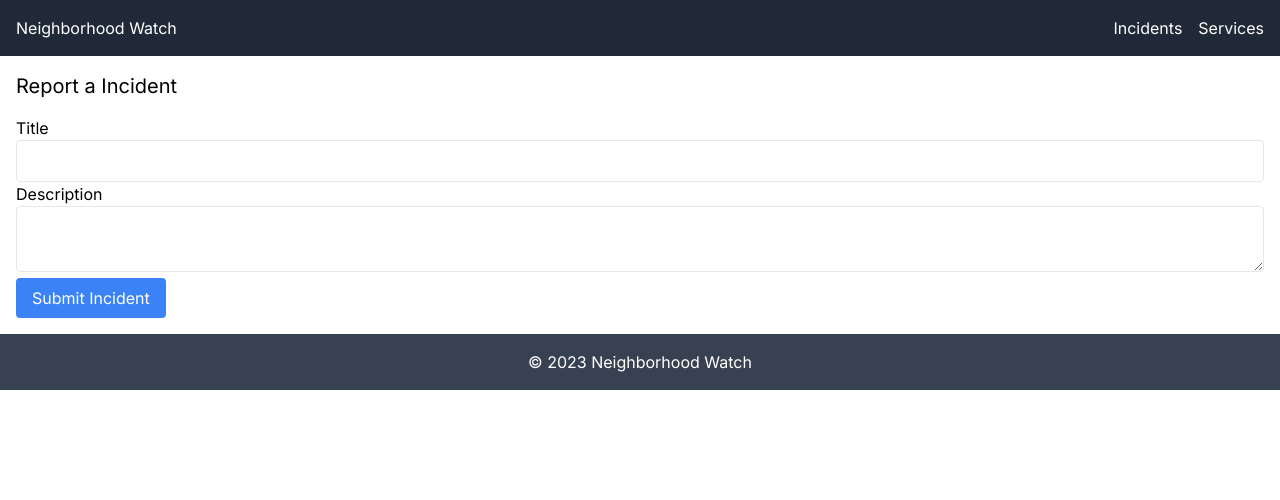
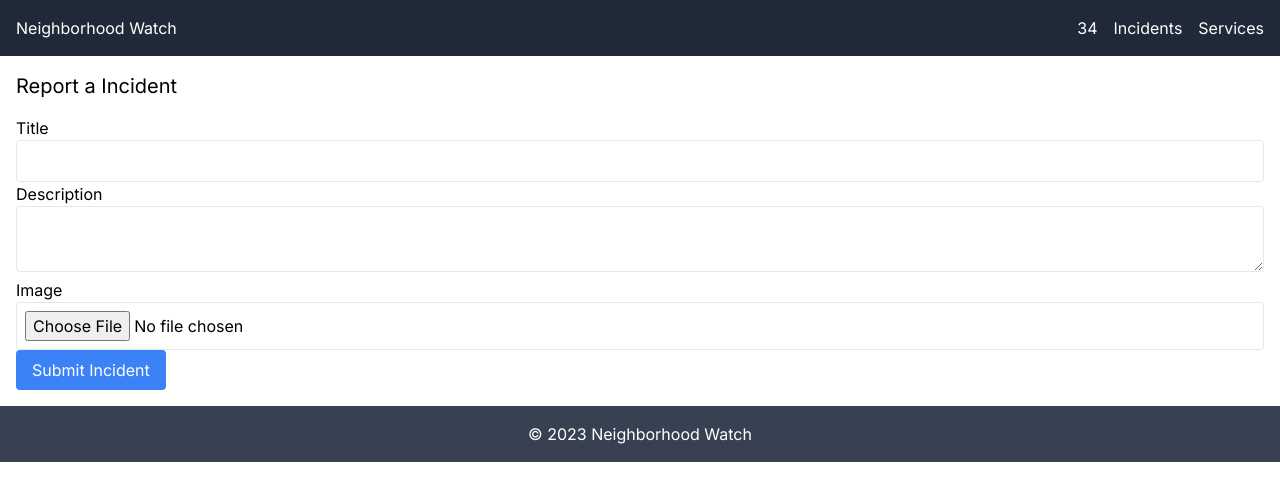
Before and after one commit to frontenddevtrainer/security-watch-app, a Next.js app: page /report-incidents in a window 1280 px wide. Shown: the top 500 px of the page. Built offline with nearby package versions, Linux system fonts and the light colour scheme; no server answers.

Commit message:
weather component with use client

```diff
--- a/app/report-incidents/page.tsx
+++ b/app/report-incidents/page.tsx
@@ -5,19 +5,26 @@ export default function ReportIncidentsPage() {
 
     const [incident, setIncident] = useState({
         title: "",
-        description: ""
+        description: "",
+        image: ""
     })
 
     const [isProcessing, setIsProcessing] = useState(false);
 
     function handleChange(e: any) {
-        setIncident({ ...incident, [e.target.name]: e.target.value })
+        if (e.target.name === "image") {
+            setIncident({ ...incident, image: e.target.files[0] })
+        }
+        else {
+            setIncident({ ...incident, [e.target.name]: e.target.value })
+        }
     }
 
     function cleanUpForm() {
         setIncident({
             title: "",
-            description: ""
+            description: "",
+            image: ""
         })
     }
 
@@ -54,6 +61,10 @@ export default function ReportIncidentsPage() {
                 <label className="block">Description</label>
                 <textarea className="w-full p-2 border rounded" id="description" name="description" value={incident.description} onChange={handleChange}></textarea>
             </div>
+            <div>
+                <label className="block">Image</label>
+                <input className="w-full p-2 border rounded" type="file" id="image" name="image" onChange={handleChange} />
+            </div>
             <button disabled={isProcessing} type="submit" className={`text-white px-4 py-2 rounded ${isProcessing ? 'bg-gray-800' : 'bg-blue-500 hover:bg-blue-600'}`}>Submit Incident</button>
         </form>
     </div>
--- a/components/header/header.tsx
+++ b/components/header/header.tsx
@@ -1,4 +1,5 @@
 import Link from "next/link";
+import Weather from "../weather/weather";
 
 export default function Header() {
     return <header className="bg-gray-800 text-white p-4">
@@ -6,6 +7,7 @@ export default function Header() {
             <h1><Link href="/">Neighborhood Watch</Link></h1>
             <nav>
                 <ul className="flex space-x-4">
+                    <li><Weather /></li>
                     <li>
                         <Link href="/report-incidents">Incidents</Link>
                     </li>
--- /dev/null
+++ b/components/weather/weather.tsx
@@ -0,0 +1,21 @@
+//
+'use client'
+import { useEffect, useState } from "react"
+
+export default function Weather() {
+
+    const [weatherData, setWeatherData] = useState(null);
+
+    useEffect(() => {
+        async function getData() {
+            // Geolocation HTML 5 > Lat Long
+            const response = await fetch(`https://api.openweathermap.org/data/2.5/weather?lat=28.7041&lon=77.1025&appid=ffcc0c01dbce6d24d20e74777b186300`);
+            const data = await response.json();
+            setWeatherData(data);
+        }
+        getData();
+    }, [])
+
+    return <div className="text-white">34</div>
+
+}
```
Also changed, not shown: 1 other file (tests, documents, lock files or other folders).
